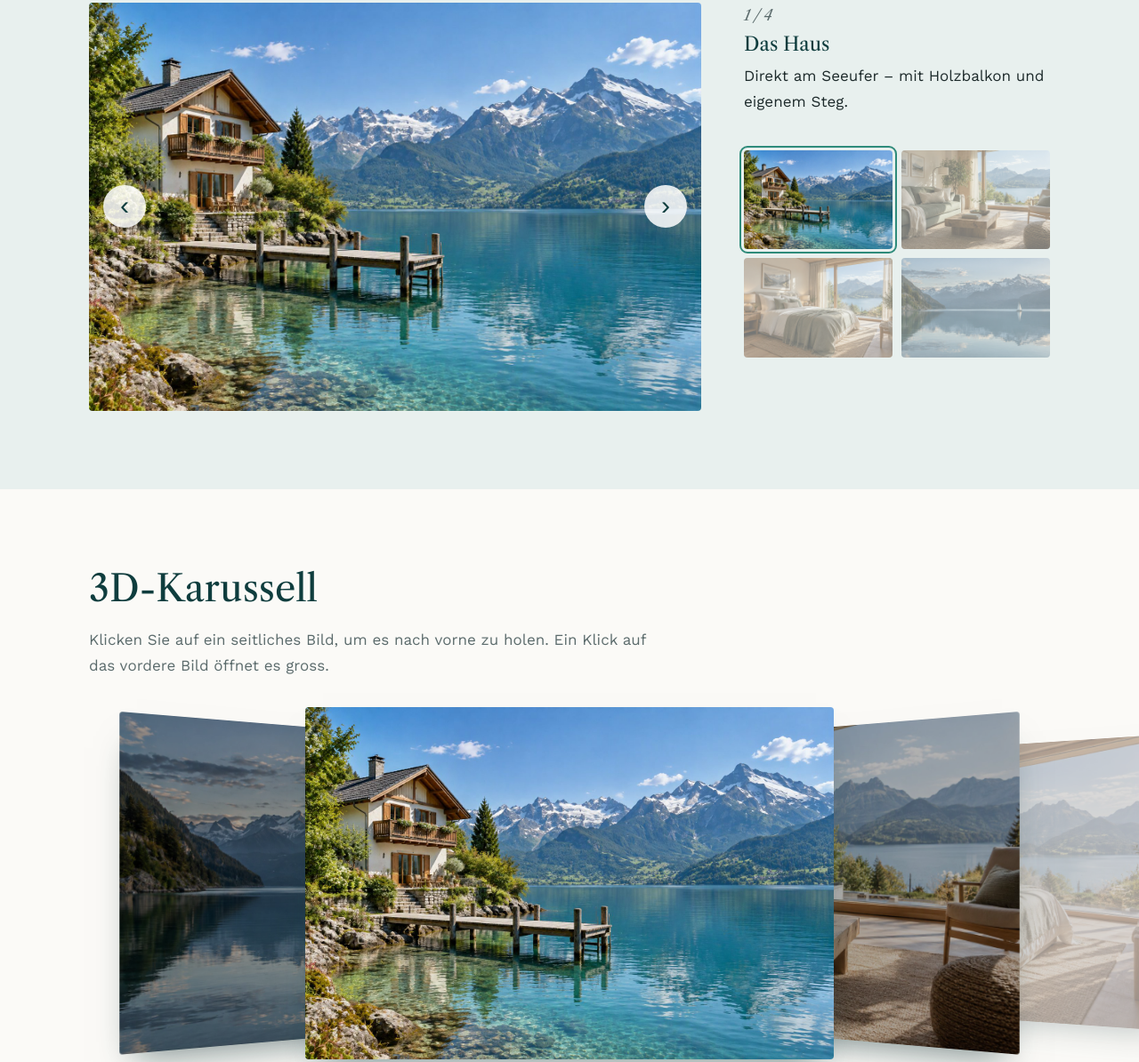
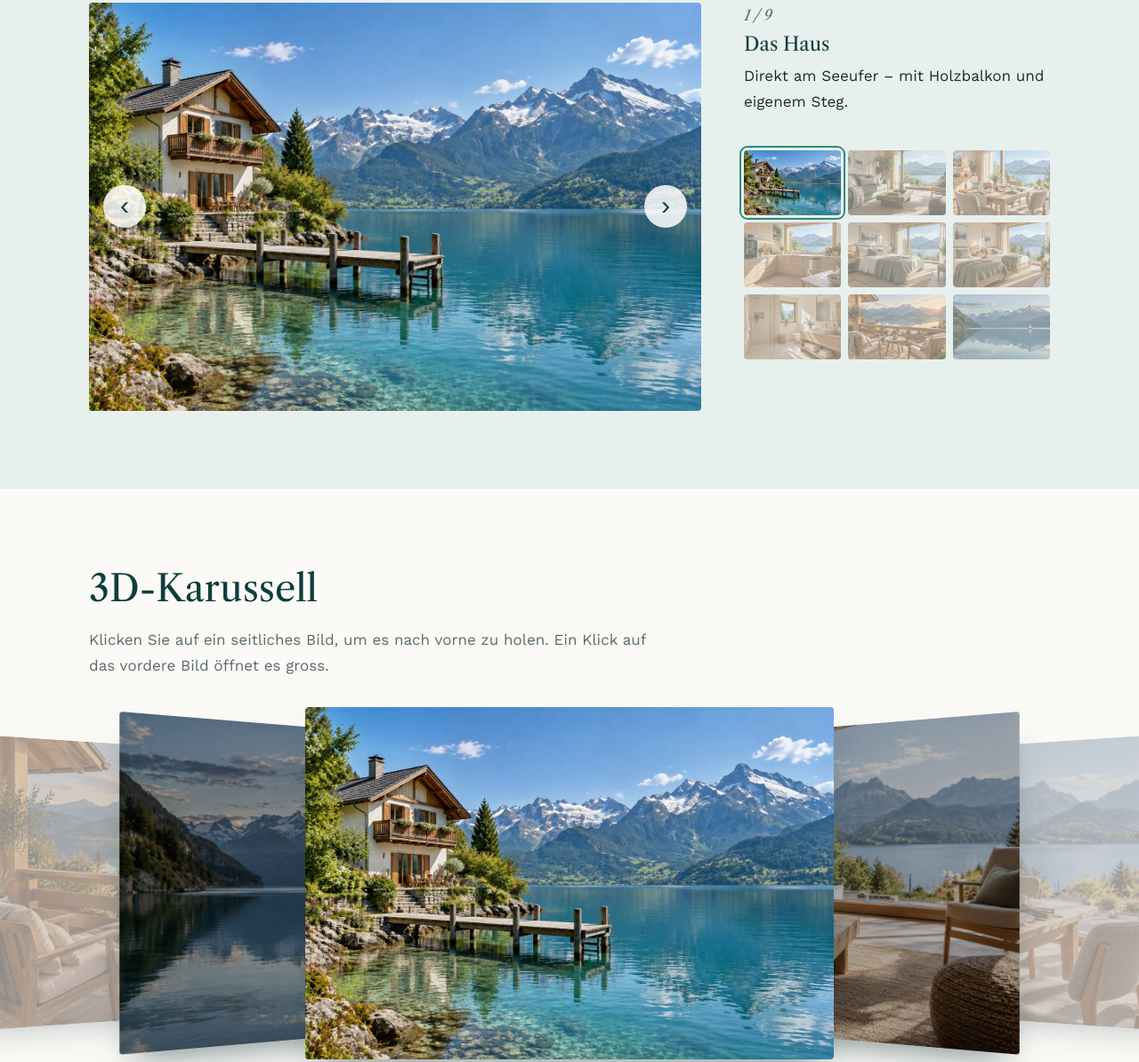
Before and after one commit to WintiLouis/ferienwohnung, a plain HTML site: page galerie.html in a window 1280 px wide. Shown: the part 1579-2773 px from the top of the page at 89% size. Drawn offline with nearby package versions, Linux system fonts and the light colour scheme.

Commit message:
Galerie um Esstisch, Küche, Schlafzimmer mit Einzelbetten, Bad und Balkon erweitert
Co-Authored-By: Claude Opus 5.5 <noreply@anthropic.com>

```diff
--- a/galerie.css
+++ b/galerie.css
@@ -331,8 +331,8 @@ main a:focus-visible,
 
 .vorschau {
   display: grid;
-  grid-template-columns: repeat(2, 1fr);
-  gap: 10px;
+  grid-template-columns: repeat(3, 1fr);
+  gap: 8px;
 }
 
 .vorschau-bild {
@@ -433,7 +433,7 @@ main a:focus-visible,
 
 .sofortbild {
   position: relative;
-  width: 240px;
+  width: 260px;                  /* 3 pro Reihe auf dem Laptop */
   padding: 12px 12px 0;
   font: inherit;
   background-color: white;
@@ -736,7 +736,12 @@ body:has(.lightbox[open]) {
   }
 
   .vorschau {
-    grid-template-columns: repeat(4, 1fr);
+    grid-template-columns: repeat(auto-fill, minmax(72px, 1fr));
+  }
+
+  /* bei vielen Bildern: Fächer und Pinnwand etwas kompakter */
+  .sofortbild {
+    width: 200px;
   }
 }
 
@@ -798,7 +803,7 @@ body:has(.lightbox[open]) {
   /* Fächer klappt senkrecht auf */
   .faecher {
     flex-direction: column;
-    height: 560px;
+    height: 760px;
   }
 
   .faecher-text {
--- a/galerie.js
+++ b/galerie.js
@@ -25,11 +25,46 @@ const bilder = [
     alt: "Wohnzimmer mit grünem Sofa, Holztisch und grossem Fenster zum See"
   },
   {
+    datei: "img/esstisch.jpg",
+    titel: "Esstisch",
+    kurz: "Frühstück",
+    text: "Platz für vier – Frühstück mit Blick über den See.",
+    alt: "Gedeckter Frühstückstisch aus Holz mit Gipfeli, Konfitüre und Blumen vor grossem Fenster zum See"
+  },
+  {
+    datei: "img/kueche.jpg",
+    titel: "Küche",
+    kurz: "Küche",
+    text: "Backofen, Geschirrspüler und Kaffeemaschine – und beim Abwaschen schaut man auf den See.",
+    alt: "Helle Holzküche mit Backofen, Geschirrspüler und Kaffeemaschine, Fenster mit Blick auf See und Berge"
+  },
+  {
     datei: "img/schlafzimmer.jpg",
-    titel: "Schlafzimmer",
+    titel: "Schlafzimmer mit Doppelbett",
     kurz: "Schlafzimmer",
     text: "Das Doppelbett – beim Aufwachen sieht man den See.",
     alt: "Schlafzimmer mit Doppelbett und grossem Fenster zum See"
+  },
+  {
+    datei: "img/schlafzimmer-einzelbetten.jpg",
+    titel: "Schlafzimmer mit Einzelbetten",
+    kurz: "Kinderzimmer",
+    text: "Zwei Einzelbetten – ideal für Kinder oder Freunde.",
+    alt: "Schlafzimmer mit zwei Einzelbetten, grünen Decken und Plüschhase, grosses Fenster zum See"
+  },
+  {
+    datei: "img/badezimmer.jpg",
+    titel: "Badezimmer",
+    kurz: "Badezimmer",
+    text: "Ebenerdige Dusche, Holzmöbel und frische Handtücher.",
+    alt: "Helles Badezimmer mit ebenerdiger Dusche, Lavabo auf Holzmöbel und kleinem Fenster zu den Bergen"
+  },
+  {
+    datei: "img/balkon.jpg",
+    titel: "Balkon",
+    kurz: "Balkon",
+    text: "Zwei Sessel, ein kleiner Tisch – und die Sonne geht über dem See unter.",
+    alt: "Holzbalkon mit zwei Sesseln und Weingläsern bei Sonnenuntergang über dem See"
   },
   {
     datei: "img/see.jpg",
@@ -337,7 +372,10 @@ function karussellZeigen(nummer) {
       "translateZ(" + (betrag * -220) + "px) " +
       "rotateY(" + (Math.sign(abstand) * -38) + "deg)";
     karte.style.zIndex = 10 - betrag;
-    karte.style.opacity = betrag > 1 ? 0.45 : 1;
+    // vorne voll sichtbar, daneben leicht durchsichtig, weiter hinten unsichtbar
+    karte.style.opacity = betrag > 2 ? 0 : betrag > 1 ? 0.45 : 1;
+    karte.style.pointerEvents = betrag > 2 ? "none" : "";
+    karte.tabIndex = betrag > 2 ? -1 : 0;
     karte.classList.toggle("aktiv", abstand === 0);
     karte.setAttribute("aria-label", bilder[i].titel + (abstand === 0 ? " – gross ansehen" : " – nach vorne holen"));
   });
@@ -414,8 +452,10 @@ bilder.forEach(function (bild, i) {
 // =========================================================
 document.querySelectorAll(".laufband-spur").forEach(function (spur) {
   for (let kopie = 0; kopie < 2; kopie++) {
-    // Liste pro Kopie doppelt, damit das Band auch auf breiten Bildschirmen reicht
-    for (let runde = 0; runde < 2; runde++) {
+    // Bei wenigen Bildern die Liste pro Kopie doppelt,
+    // damit das Band auch auf breiten Bildschirmen reicht
+    const runden = bilder.length < 6 ? 2 : 1;
+    for (let runde = 0; runde < runden; runde++) {
       bilder.forEach(function (bild) {
         const img = bildErstellen(bild, false);
         img.alt = ""; // Dekoration
```
Also changed, not shown: img/badezimmer.jpg (added), img/balkon.jpg (added), img/esstisch.jpg (added), img/kueche.jpg (added), img/schlafzimmer-einzelbetten.jpg (added).
